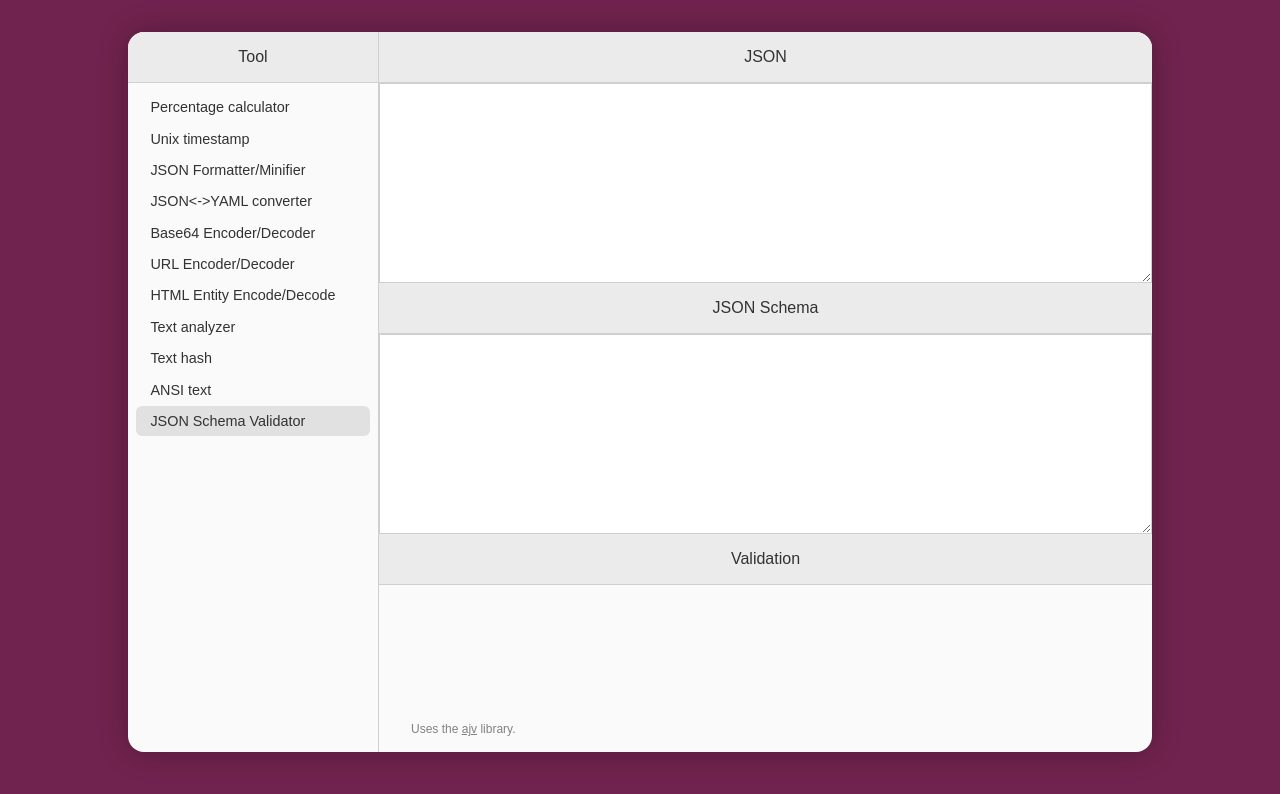
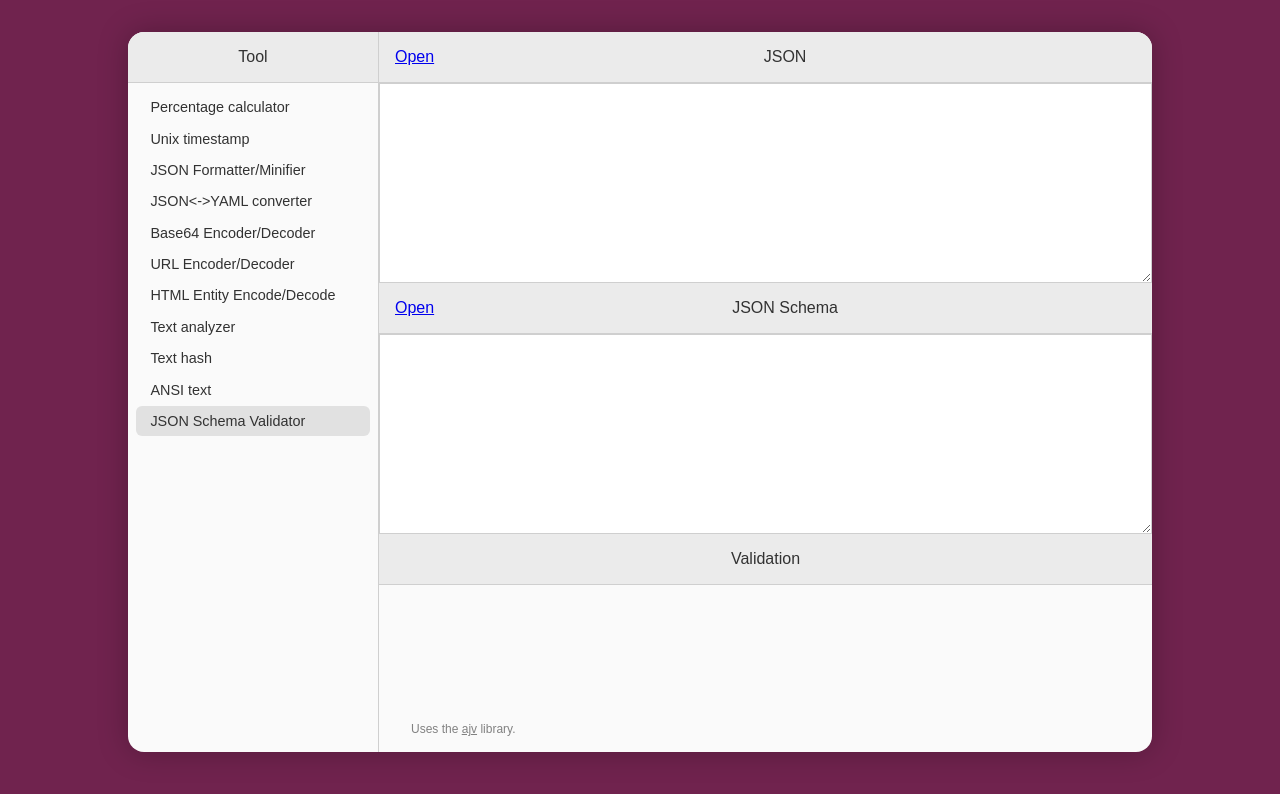
Before and after one commit to eliandoran/toolkit, a SvelteKit app: page /json-schema in a window 1280 px wide. Shown: the top 794 px of the page. Built offline with nearby package versions, Linux system fonts and the light colour scheme.

Commit message:
json-schema: Add open buttons

```diff
--- a/src/routes/json-schema/+page.svelte
+++ b/src/routes/json-schema/+page.svelte
@@ -4,6 +4,7 @@
 	import WarningBox from "$lib/components/warning-box.svelte";
     import Ajv from "ajv";
 	import ValidationTable from "./validation-table.svelte";
+	import TextFilePicker from "$lib/components/text-file-picker.svelte";
 
     let inputJsonText;
     let schemaText;
@@ -63,11 +64,19 @@
 
 <Tool>
     <StackView title="JSON">
+        <div class="toolbar" slot="header-left">
+            <TextFilePicker bind:textFile={inputJsonText} />
+        </div>
+
         <textarea bind:value={inputJsonText}></textarea>
         <WarningBox message="{inputJsonParsingLog}" />
     </StackView>
 
     <StackView title="JSON Schema">
+        <div class="toolbar" slot="header-left">
+            <TextFilePicker bind:textFile={schemaText} />
+        </div>
+
         <textarea bind:value={schemaText}></textarea>
         <WarningBox message="{inputSchemaParsingLog}" />
     </StackView>
```
